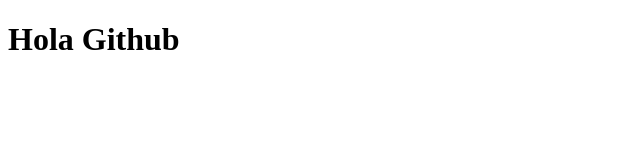
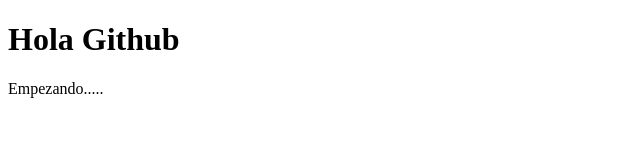
Before and after one commit to pilo84/Maquetando, a plain HTML site: page index.html in a window 1280 px wide. Shown: the whole page, without its empty margins (0-640 px from the left). Drawn offline with Linux system fonts and the light colour scheme.

Commit message:
empezando

```diff
--- a/index.html
+++ b/index.html
@@ -8,6 +8,9 @@
   <body>
     <header>
       <h1>Hola Github</h1>
+      <p>
+        Empezando.....
+      </p>
     </header>
 
   </body>
```
